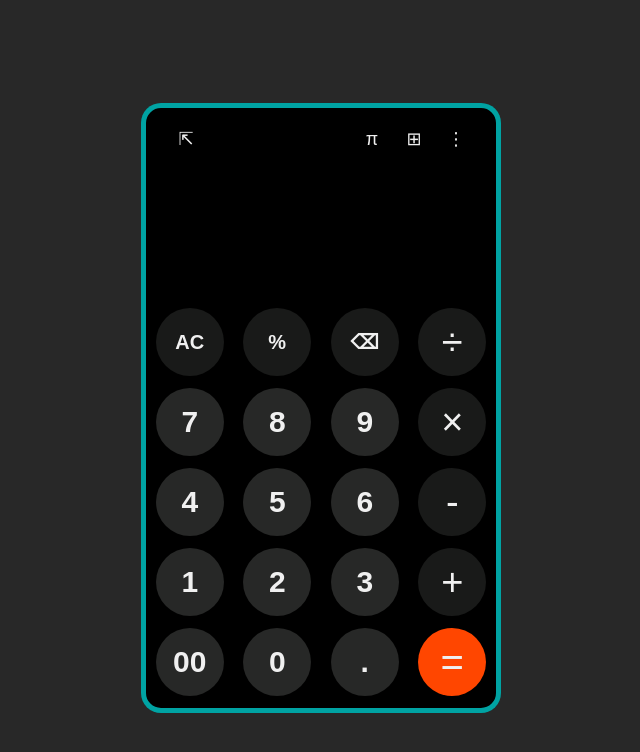
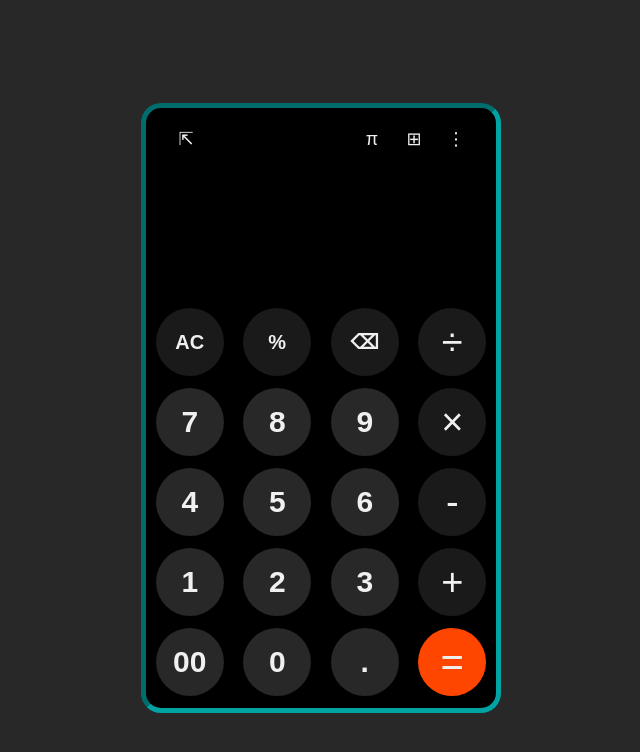
Before and after one commit to sid207794/Odin-Calculator, a plain HTML site: page index.html in a window 1280 px wide. Shown: the whole page, without its empty margins (319-959 px from the left). Drawn offline with Linux system fonts and the light colour scheme.

Commit message:
Add flex-wrap to #display, change font family and border type in #parent

```diff
--- a/style.css
+++ b/style.css
@@ -13,7 +13,7 @@ body {
     height: 600px;
     width: 350px;
     background-color: black;
-    border: solid 5px;
+    border: inset 5px;
     border-color: #00ffffa3;
     border-radius: 20px;
     font-family: sans-serif;
@@ -50,6 +50,7 @@ body {
 
 #display {
     display: flex;
+    flex-wrap: wrap;
     height: 150px;
     background-color: black;
     justify-content: end;
```
